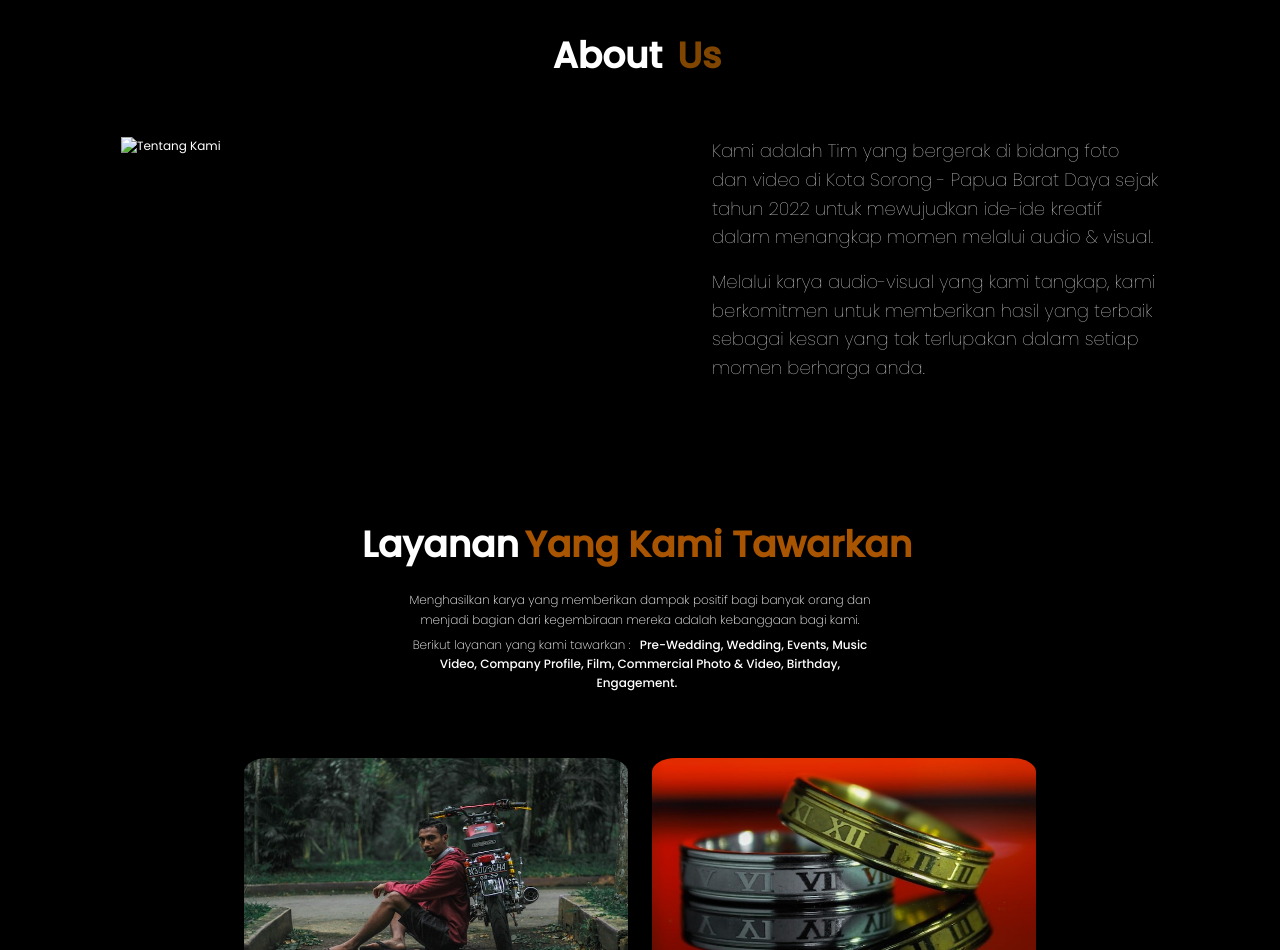
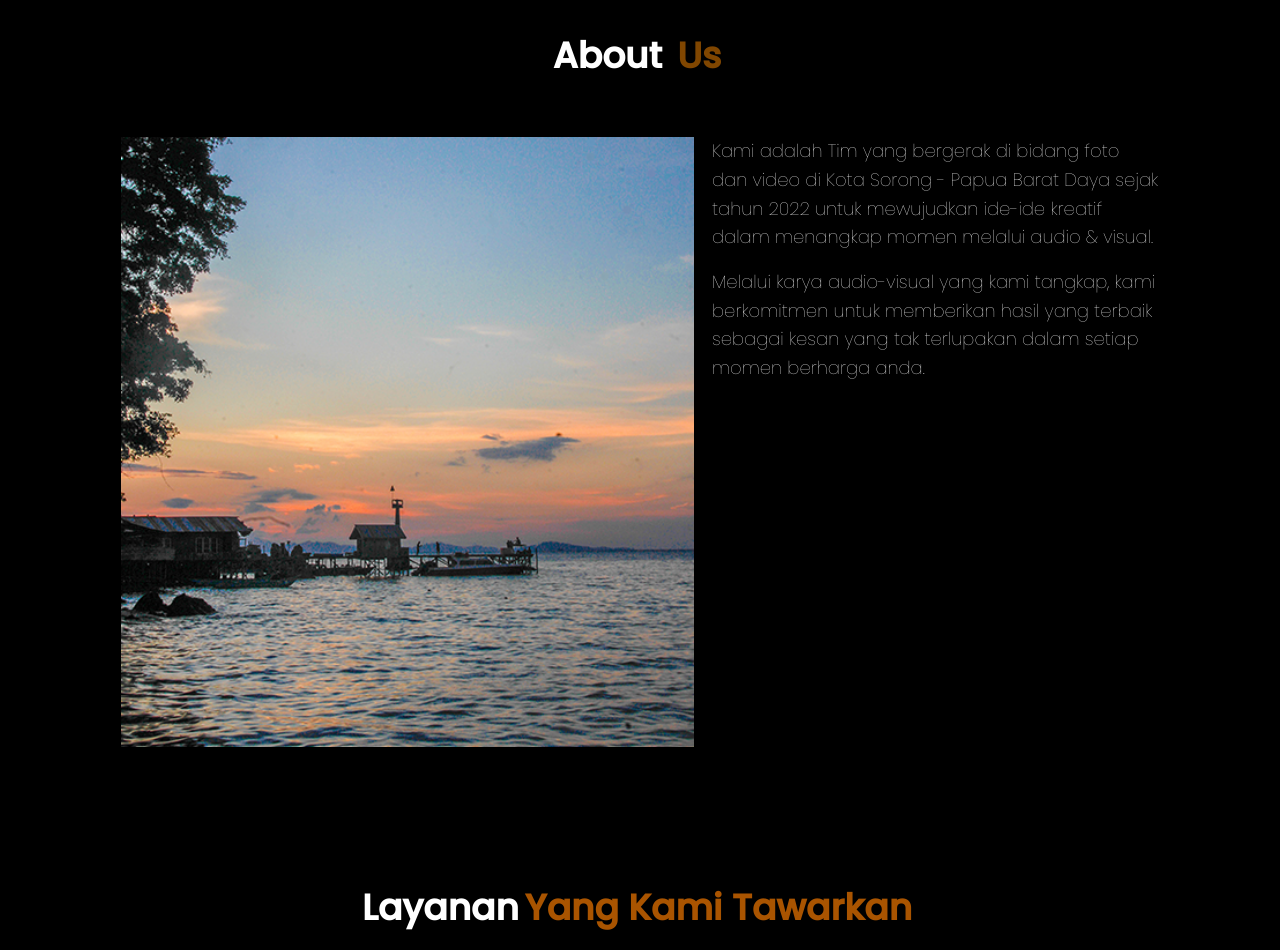
Before and after one commit to LMNezer/EzerPhotowork.git.io, a plain HTML site: page index.html in a window 1280 px wide. Shown: the part 880-1830 px from the top of the page. Drawn offline with nearby package versions, Linux system fonts and the light colour scheme.

Commit message:
Update index.html

```diff
--- a/index.html
+++ b/index.html
@@ -70,7 +70,7 @@
 
       <div class="row">
         <div class="about-img">
-          <img src="../UAS/Tentang Kami.png" alt="Tentang Kami" />
+          <img src="Tentang Kami.png" alt="Tentang Kami" />
         </div>
         <div class="content">
           <p>
```
